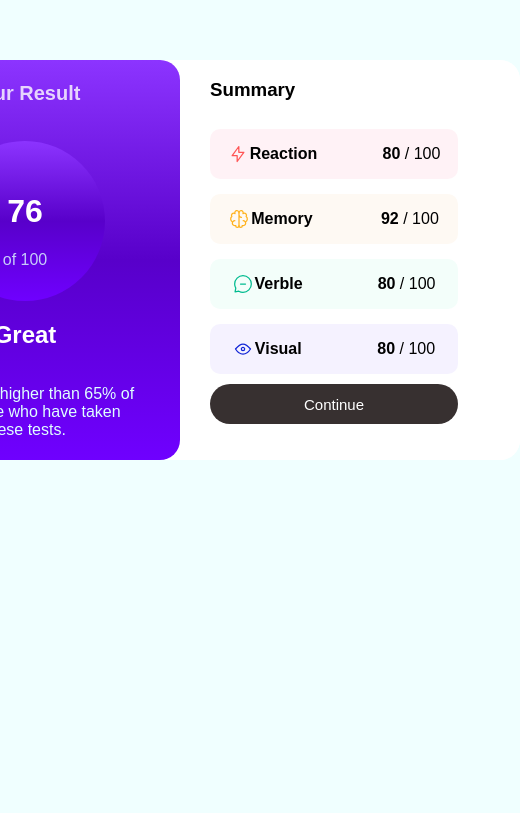
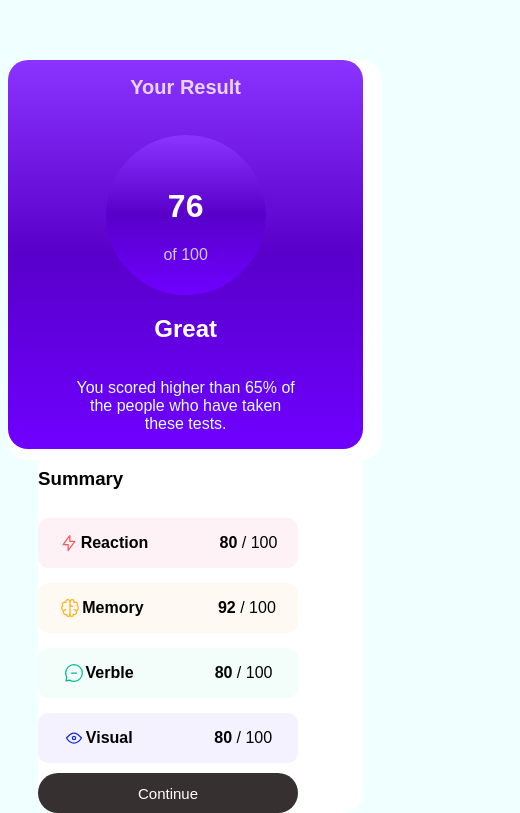
Before and after one commit to AhmedSalaah0/results-summary-component-main, a plain HTML site: page index.html in a window 390 px wide. Shown: the part 170-983 px from the top of the page, 520 px wide, since content can reach past the window. Before the commit the page ends 860 px from the top, so only its background shows below. Drawn offline with Linux system fonts and the light colour scheme.

```diff
--- a/css/style.css
+++ b/css/style.css
@@ -157,3 +157,18 @@ button:hover {
     box-shadow: -1px -1px 3px rgb(88, 0, 202);
     background: linear-gradient(rgb(140, 52, 255), rgb(88, 0, 202), rgb(111, 0, 255));
 }
+
+@media only screen and (max-width: 700px) {
+    .parent {
+        display: flex;
+        flex-direction: column;
+    }
+    .left{
+        height: 400px;
+        width: 95%;
+
+    }
+    .result {
+        border: 100px;
+    }
+}
```
